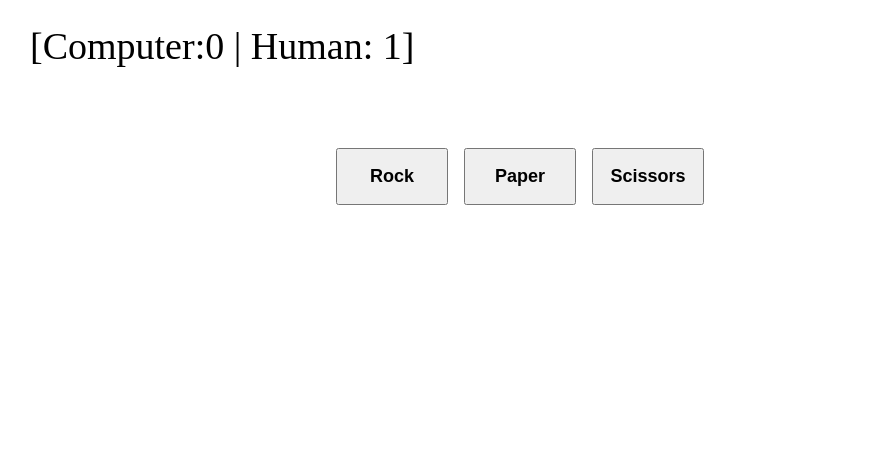
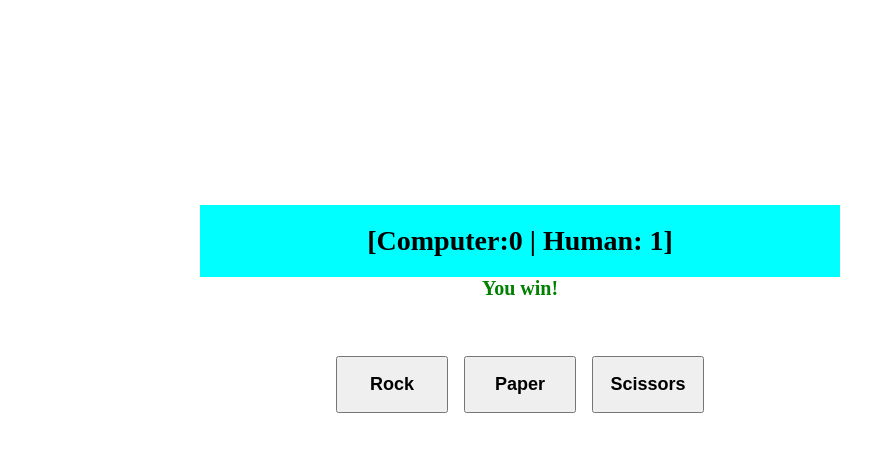
Before and after one commit to Azmanur1/rock-paper-scissors, a plain HTML site: page index.html in a window 1280 px wide. Both pictures are taken after a click on the button "Rock". Shown: the whole page, without its empty margins (120-991 px from the left). Drawn offline with Linux system fonts and the light colour scheme.

Commit message:
simple UI done, project work good

```diff
--- a/button.css
+++ b/button.css
@@ -3,24 +3,26 @@
     margin:0;
     padding:0;
     width: 100%;
+    text-align: center;
 }
 
-p{
-    font-size: 38px;
-    padding: 24px 150px;
-}
+
 span{
     font-weight: 900;
 }
 
-#score{
+.score{
     margin:auto;
     padding:20px;
     width:50%;
     height:auto;
     background-color: aqua;
-    text-align: center;
+
     margin-top: 100px;
+}
+.score p{
+    font-size: 28px;
+    font-weight: bold;
 }
 
 button{
@@ -36,3 +38,8 @@ button{
     justify-content: center;
     gap:16px;
 }
+
+#roundResult{
+    font-size: 20px;
+    color: green;
+}
--- a/game.js
+++ b/game.js
@@ -1,7 +1,7 @@
 
 let humanScore = 0;
 let computerScore = 0;
-
+let round = 1;
 
 const getComputerChoice = () => {
     const choice = ['rock','paper','scissors'];
@@ -10,8 +10,9 @@ const getComputerChoice = () => {
 
 function playRound(computer,human)
 {
+    round++;
     if(computer === human){
-        return "Draw!";
+        document.getElementById("roundResult").textContent = "Tie!";
     }
     if(
         (computer === 'rock' && human === 'scissors')||
@@ -19,16 +20,25 @@ function playRound(computer,human)
         (computer === 'scissors' && human === 'paper')
     ){
         computerScore++;
-        return "Computer wins";
+        document.getElementById("roundResult").textContent = "Computer wins!";
     }
     else{
         humanScore++;
-        return "You win";
+       document.getElementById("roundResult").textContent = "You win!";
     }
 }
 
 
 function playGame(humanChoice){
+    if(round >=10 ){
+        if(computerScore > humanScore){
+            alert(`${round} complete, Computer Wins!`);
+        }
+        else{
+            alert(`${round} complete, You Win! Congratulations.`);
+        }
+
+    }
 
     const computerChoice =  getComputerChoice();
     let result = playRound(computerChoice,humanChoice);
@@ -38,6 +48,3 @@ function playGame(humanChoice){
     document.getElementById("demo").textContent = scoreText;
 
 }
-
-// playGame();
-// console.log(test);
--- a/index.html
+++ b/index.html
@@ -6,11 +6,12 @@
     <title>Document</title>
     <link rel="stylesheet" href="button.css">
 </head>
-<body>
-    <!-- -->
+<body style="margin-top: 16%;">
+
     <div class="score">
-        <p id="demo">[Computer:  | Human: ]</p>
+        <p id="demo">[Computer:0 | Human:0 ]</p>
     </div>
+    <h5 id="roundResult"> </h5>
 
     <div style="padding-top:56px;"></div>
 
```
